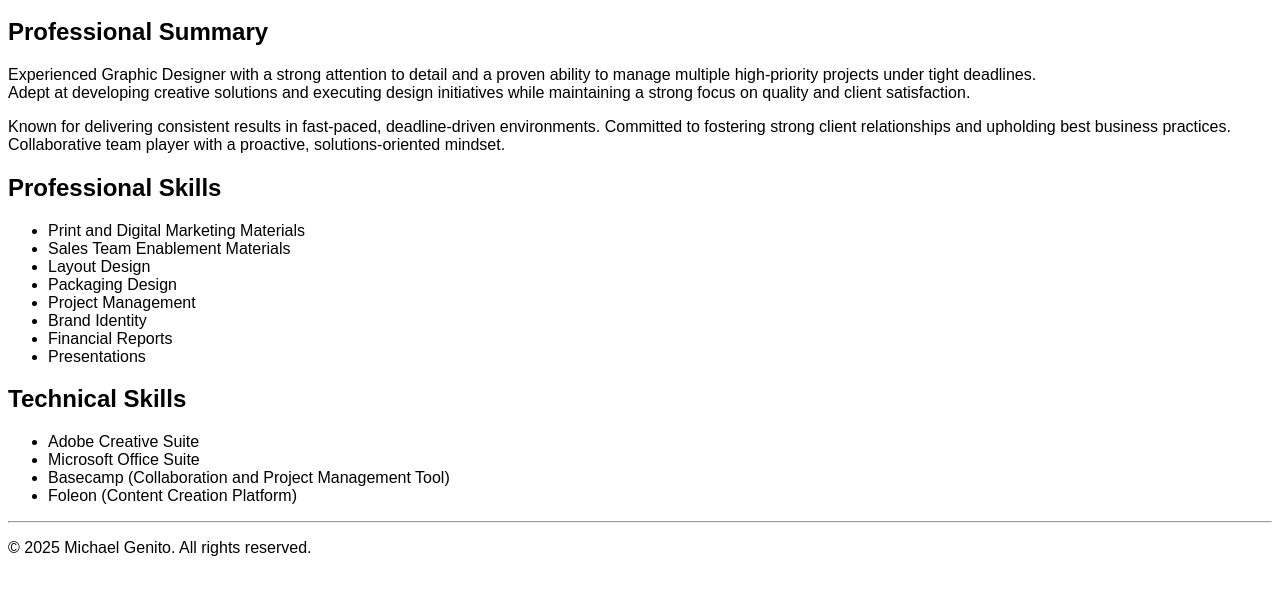
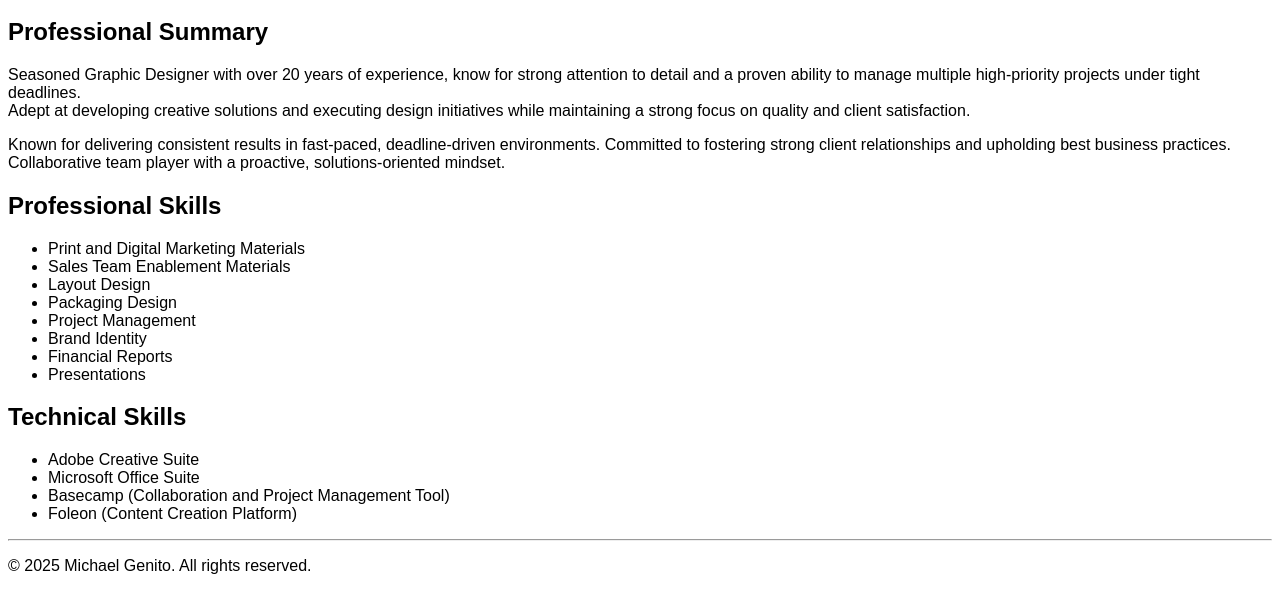
Before and after one commit to genitodesigns/Portfolio, a plain HTML site: page resume.html in a window 1280 px wide. Shown: the part 154-766 px from the top of the page. Drawn offline with Linux system fonts and the light colour scheme.

Commit message:
updated resume

```diff
--- a/resume.html
+++ b/resume.html
@@ -27,7 +27,7 @@
         <section>
             <h2>Professional Summary</h2>
             <p>
-                Experienced Graphic Designer with a strong attention to detail and a proven ability to manage multiple high-priority projects under tight deadlines.<br>
+                Seasoned Graphic Designer with over 20 years of experience, know for strong attention to detail and a proven ability to manage multiple high-priority projects under tight deadlines.<br>
                 Adept at developing creative solutions and executing design initiatives while maintaining a strong focus on quality and client satisfaction.
             </p>
             <p>
```
